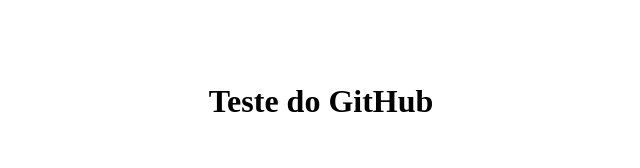
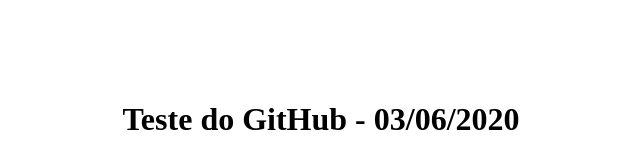
Before and after one commit to ricardohirakawa/projeto-curso-git, a plain HTML site: page index.html in a window 1280 px wide. Shown: the whole page, without its empty margins (319-959 px from the left). Drawn offline with Linux system fonts and the light colour scheme.

Commit message:
Adicionando Titulo à Pagina HTML

```diff
--- a/index.html
+++ b/index.html
@@ -1,3 +1,2 @@
-<br><br><br>
-<center><h1>Teste do GitHub</h1></center>
-<br><br><br>
+<br><br><br><br>
+<center><h1>Teste do GitHub - 03/06/2020</h1></center>
```
